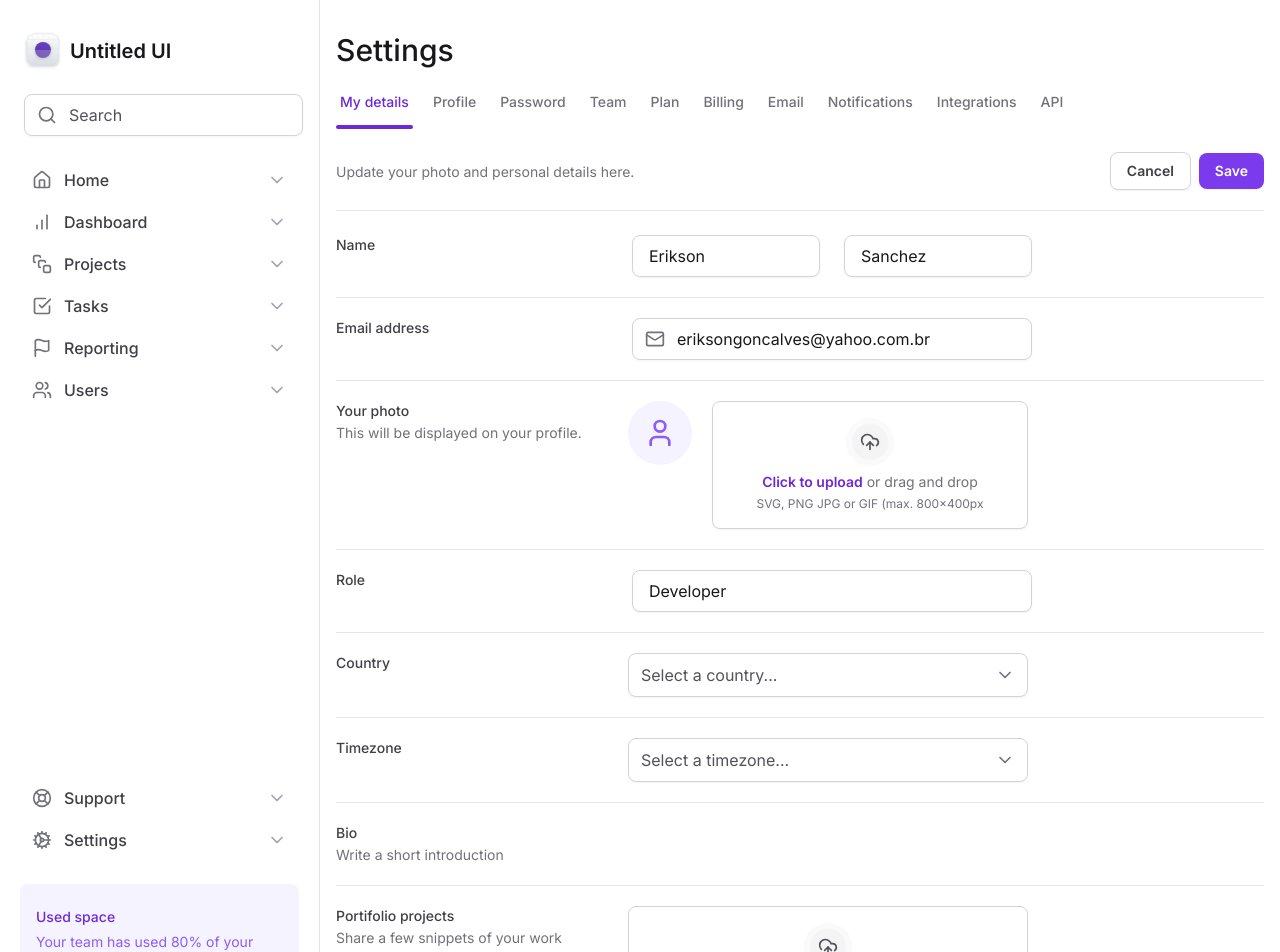
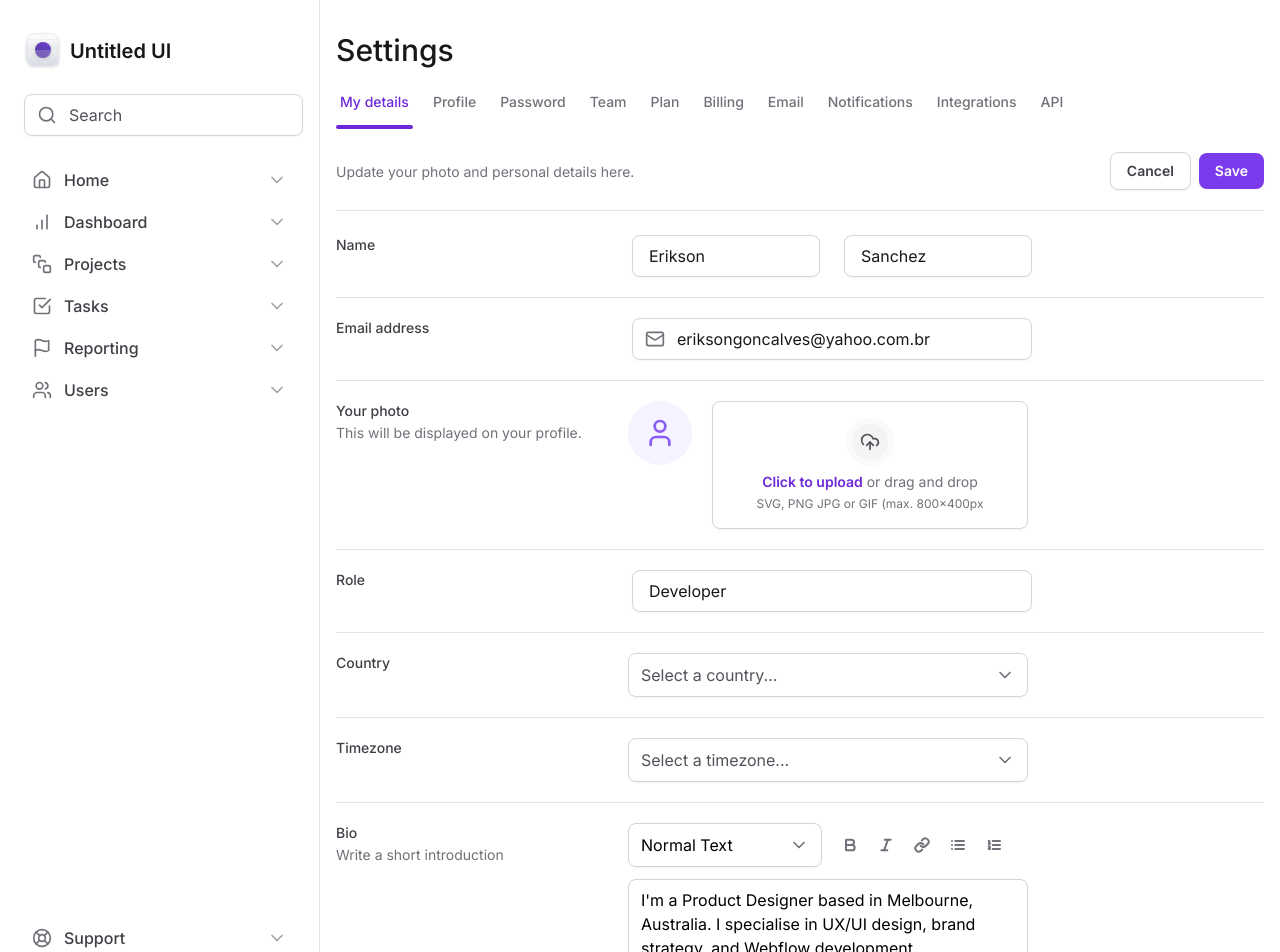
Before and after one commit to eriksongoncalves/rocketseat-tailwind-next, a Next.js app: page / in a window 1280 px wide. Shown: the top 952 px of the page. Built offline with nearby package versions, Linux system fonts and the light colour scheme.

Commit message:
feat: form textarea

```diff
--- a/src/app/components/Form/Select/index.tsx
+++ b/src/app/components/Form/Select/index.tsx
@@ -4,14 +4,14 @@
 import { ChevronDown } from "lucide-react"
 import { ReactNode } from "react"
 
-export interface SelectProps {
+export interface SelectProps extends SelectPrimitive.SelectProps {
   children: ReactNode
   placeholder: string
 }
 
-export default function Select({ children, placeholder }: SelectProps) {
+export default function Select({ children, placeholder, ...props }: SelectProps) {
   return (
-    <SelectPrimitive.Root>
+    <SelectPrimitive.Root {...props}>
       <SelectPrimitive.Trigger className="flex h-11 w-full items-center justify-between gap-2 rounded-lg border border-zinc-300 px-3 py-2 shadow-sm data-[placeholder]:text-zinc-600">
         <SelectPrimitive.Value placeholder={placeholder} className="text-black" />
         <SelectPrimitive.Icon>
@@ -24,7 +24,7 @@
           side="bottom"
           position="popper"
           sideOffset={8}
-          className="z-10 w-[--radix-select-trigger-width] overflow-hidden rounded-lg border border-zinc-200 bg-white"
+          className="z-10 w-[--radix-select-trigger-width] overflow-hidden rounded-lg border border-zinc-200 bg-white shadow-sm"
         >
           <SelectPrimitive.Viewport>{children}</SelectPrimitive.Viewport>
         </SelectPrimitive.Content>
--- /dev/null
+++ b/src/app/components/Form/Textarea/index.tsx
@@ -0,0 +1,12 @@
+import { ComponentProps } from "react"
+
+export type TextareaProps = ComponentProps<"textarea">
+
+export function Textarea(props: TextareaProps) {
+  return (
+    <textarea
+      className="min-h-[120px] w-full resize-y rounded-lg border border-zinc-300 px-3 py-2 shadow-sm"
+      {...props}
+    />
+  )
+}
--- a/src/app/page.tsx
+++ b/src/app/page.tsx
@@ -1,9 +1,10 @@
-import { Mail } from "lucide-react"
+import { Mail, Bold, Italic, Link, List, ListOrdered } from "lucide-react"
 
 import { SettingsTabs } from "@/components/SettingsTabs"
 import Input from "@/components/Form/Input"
 import Select from "@/components/Form/Select"
 import { SelectItem } from "@/components/Form/Select/SelectItem"
+import { Textarea } from "@/components/Form/Textarea"
 import * as FileInput from "@/components/Form/FileInput"
 
 export default function Home() {
@@ -138,7 +139,37 @@
               </span>
             </label>
 
-            <div />
+            <div className="space-y-3">
+              <div className="grid grid-cols-2 gap-3">
+                <Select placeholder="" defaultValue="normal">
+                  <SelectItem value="normal" defaultChecked text="Normal Text" />
+                  <SelectItem value="md" text="Markdown" />
+                </Select>
+
+                <div className="flex items-center gap-1">
+                  <button type="button" className="rounded-md p-2 hover:bg-zinc-50">
+                    <Bold className="h-4 w-4 text-zinc-500" strokeWidth={3} />
+                  </button>
+                  <button type="button" className="rounded-md p-2 hover:bg-zinc-50">
+                    <Italic className="h-4 w-4 text-zinc-500" strokeWidth={3} />
+                  </button>
+                  <button type="button" className="rounded-md p-2 hover:bg-zinc-50">
+                    <Link className="h-4 w-4 text-zinc-500" strokeWidth={3} />
+                  </button>
+                  <button type="button" className="rounded-md p-2 hover:bg-zinc-50">
+                    <List className="h-4 w-4 text-zinc-500" strokeWidth={3} />
+                  </button>
+                  <button type="button" className="rounded-md p-2 hover:bg-zinc-50">
+                    <ListOrdered className="h-4 w-4 text-zinc-500" strokeWidth={3} />
+                  </button>
+                </div>
+              </div>
+
+              <Textarea
+                id="bio"
+                defaultValue="I'm a Product Designer based in Melbourne, Australia. I specialise in UX/UI design, brand strategy, and Webflow development."
+              />
+            </div>
           </div>
 
           {/* PORTIFOLIO */}
```
